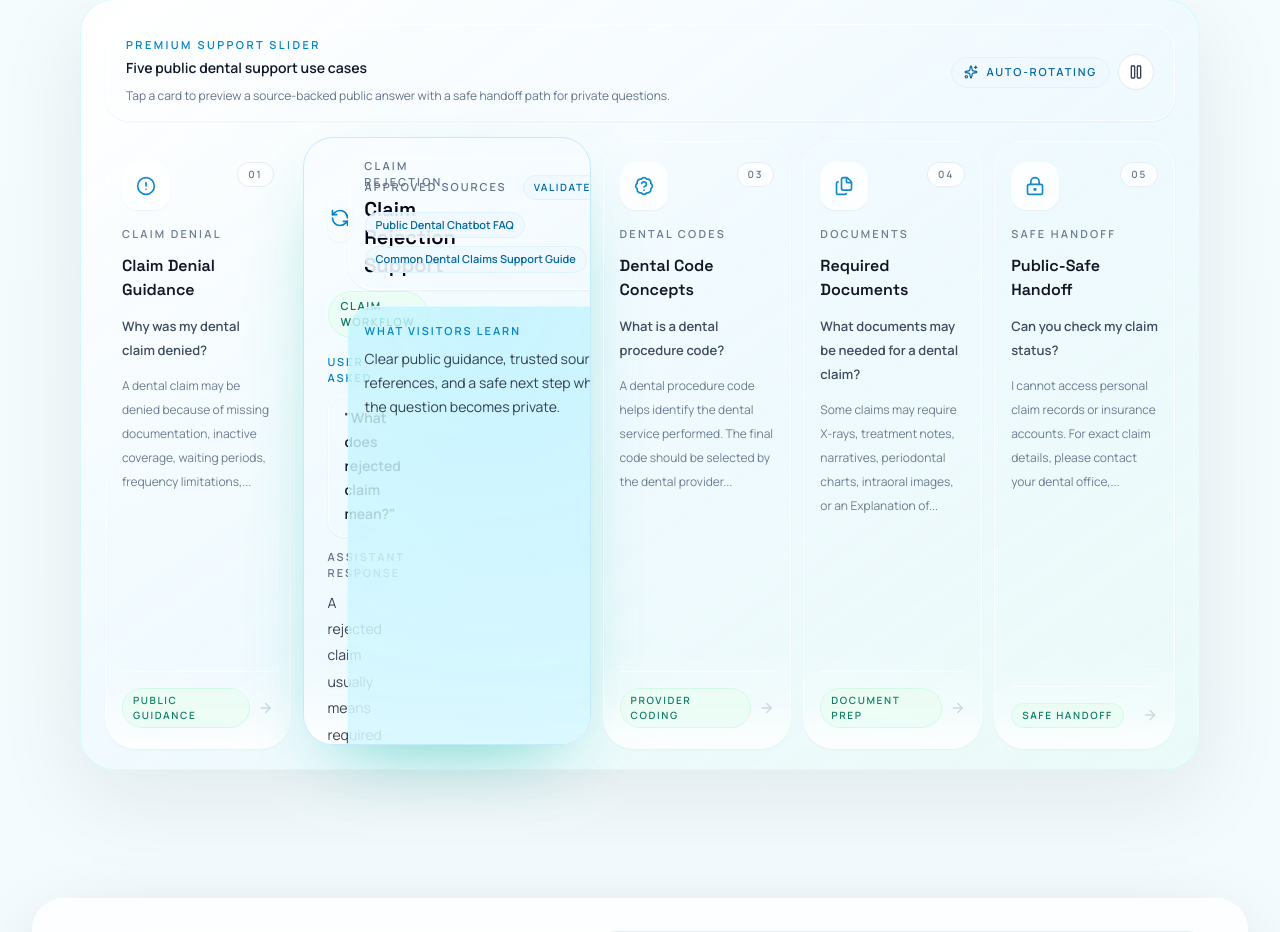
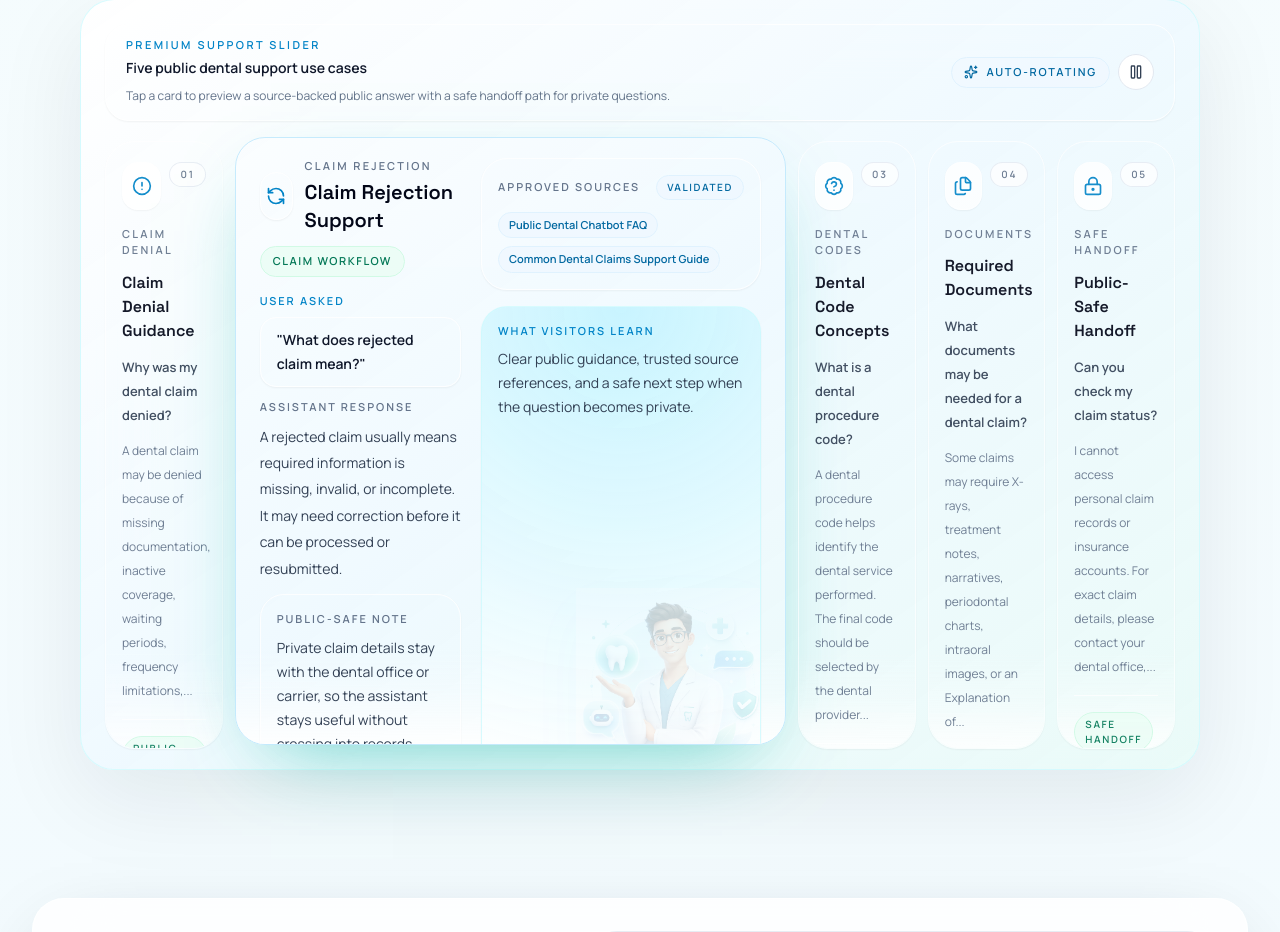
Before and after one commit to syed-daniyalH/Dental-RAG-chatbot, a Next.js app: page / in a window 1280 px wide. Shown: the part 4264-5196 px from the top of the page. Built offline with nearby package versions, Linux system fonts and the light colour scheme.

Commit message:
Fix support slider card sizing

```diff
--- a/components/landing/AccordionSupportSlider.tsx
+++ b/components/landing/AccordionSupportSlider.tsx
@@ -110,15 +110,15 @@ export function AccordionSupportSlider() {
                 layout
                 initial={false}
                 animate={{
-                  flexGrow: isActive ? 5.6 : 0.95,
-                  opacity: isActive ? 1 : 0.94,
+                  flexGrow: isActive ? 4.75 : 1,
+                  opacity: isActive ? 1 : 0.92,
                   y: isActive ? 0 : 4,
                 }}
                 transition={{ type: "spring", stiffness: 220, damping: 28 }}
                 onClick={() => goToCard(index)}
                 onFocus={() => goToCard(index)}
                 className={cn(
-                  "group relative min-w-0 overflow-hidden rounded-[30px] border text-left transition",
+                  "group relative min-w-0 basis-0 overflow-hidden rounded-[30px] border text-left transition",
                   isActive
                     ? `border-sky-200/80 bg-white/96 ${card.glowColor}`
                     : "border-white/70 bg-white/74 shadow-sm hover:border-sky-100 hover:bg-white/84",
```
